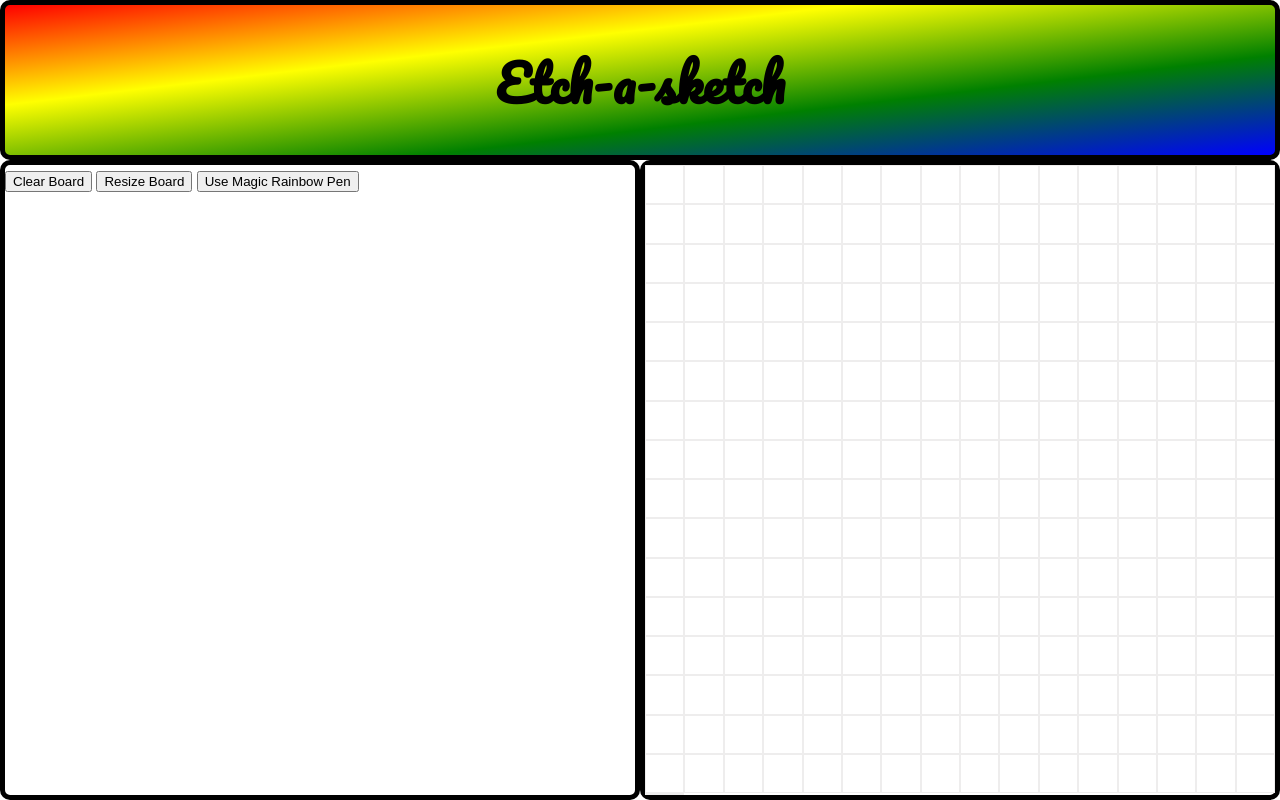
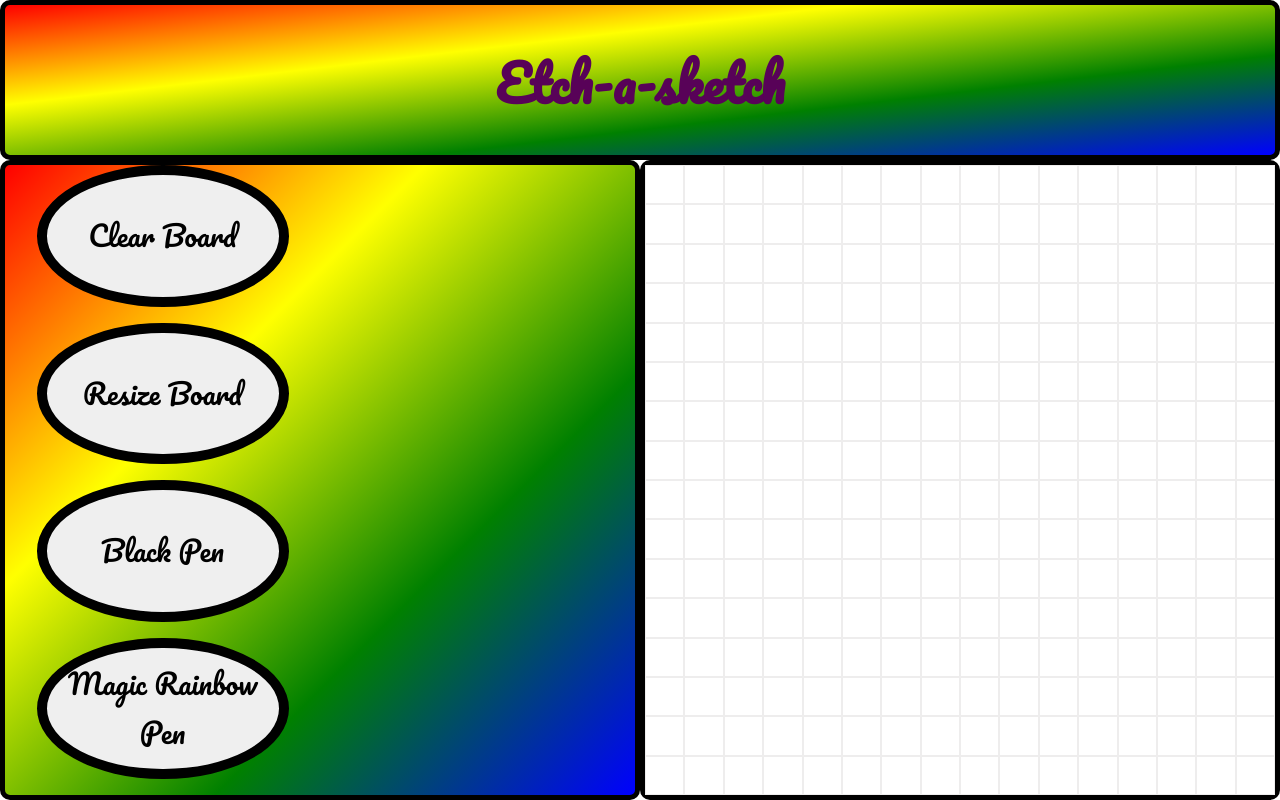
Before and after one commit to MarcusCalgar/etch-a-sketch, a plain HTML site: page index.html in a window 1280 px wide. Both pictures are taken after a click on the button "Clear Board". Drawn offline with Linux system fonts and the light colour scheme.

Commit message:
Functions are now working fine, and has some UI as well

```diff
--- a/index.html
+++ b/index.html
@@ -11,6 +11,7 @@
                 /*background-color: rgb(147, 247, 213);*/
                 font-family: Pacifico, cursive;
                 margin: 0;
+                color: rgb(88, 2, 88);
             }
             div.main{
                 position: relative;
@@ -31,19 +32,22 @@
                 font-size: 50px;
             }
 
-            .menu, .drawingBoard , .header{
+            .menu, #drawingBoard , .header{
                 border: 5px black solid;
                 border-radius: 10px;
             }
-            div.menu{
+            .menu{
                 position: absolute;
                 left: 0;
                 bottom: 0;
                 width: 50%;
                 height: 80%;
+                background-image: linear-gradient(to bottom right, red, yellow, green, blue);
+                display: grid;
+                grid-template-rows: 25% 25% 25% 25%;
             }
 
-            div.drawingBoard{
+            #drawingBoard{
                 position: absolute;
                 right: 0;
                 bottom: 0;
@@ -53,10 +57,20 @@
             }
 
             .tile {
-                height: auto;
-                width: auto;
+                float: left;
                 background-color: white;
                 border: 1px solid rgb(238, 237, 237);
+            }
+
+            .button{
+                display: block;
+                font-size: 1.75em;
+                margin-left: 5%;
+                font-family: Pacifico, cursive;
+                border: 10px solid black;
+                border-radius: 50%;
+                width: 40%;
+                height: 90%;
             }
         </style>
     </head>
@@ -66,101 +80,90 @@
                 <h1>Etch-a-sketch</h1>
             </div>
             <div class="menu">
-                <button type="button" id="clear">Clear Board</button>
-                <button type="button" id="resize">Resize Board</button>
-                <button type="button" id="rainbow">Use Magic Rainbow Pen</button>
-                <button type="button" id="gray" style="display: none">10% Black</button>
+                <button type="button" id="clear" class="button">Clear Board</button>
+                <button type="button" id="resize" class="button">Resize Board</button>
+                <button type="button" id="black" class="button">Black Pen</button>
+                <button type="button" id="rainbow" class="button">Magic Rainbow Pen</button>
             </div>
         </main>
-
 
         <script>
             //Initial setup
             let gridNumber = 16;
             let color = "black";
             const field = document.getElementById("main");
-            const drawingBoard = document.createElement("div");
+
 
             const clearBTN = document.getElementById("clear");
             const resizeBTN = document.getElementById("resize");
+            const blackBTN = document.getElementById("black");
             const rainbowBTN = document.getElementById("rainbow");
             const grayBTN = document.getElementById("gray");
 
-            drawBoard();
-            drawTiles();
+            drawBoard(gridNumber);
+            drawTiles(gridNumber);
 
             //Buttons
+
+            // Clear button functionality
+            clearBTN.addEventListener("click", (e) => {
+                const clearBoard = document.getElementById("drawingBoard").childNodes;
+                clearBoard.forEach((tile) => {
+                tile.style.backgroundColor = "white";
+                });
+            });
 
             //Resize Button functionality
             resizeBTN.addEventListener("click", (e) => {
                 gridNumber = prompt("How many rows do you want to see? Please enter a number.");
-                resetTile();
-                drawBoard();
-                drawTiles();
-                const blackCells = drawingBoard.querySelectorAll("div");
+                field.removeChild(document.getElementById("drawingBoard"));
+                drawBoard(gridNumber);
+                drawTiles(gridNumber);
+            });
+
+            //Black Pen Functionality
+            blackBTN.addEventListener("click", (e) => {
+                const cells = document.getElementById("drawingBoard").childNodes;
+                cells.forEach((cell) => {                           //This overrides the default event listener declared in the drawTiles function
+                    cell.addEventListener("mouseover", () => {
                     color = "black";
-                blackCells.forEach((cell) => {
-                    cell.addEventListener("mouseover", () => {
                     cell.style.backgroundColor = `${color}`;
                     });
                 });
             });
 
-            // Clear button functionality
-            clearBTN.addEventListener("click", (e) => {
-                resetTile();
-            });
-
             //Magic Rainbow Pen functionality
             rainbowBTN.addEventListener("click", (e) => {
-                const rainbowCells = drawingBoard.querySelectorAll("div");
-                rainbowCells.forEach((cell) => {                           //This overrides the default event listener declared in the drawTiles function
+                const cells = document.getElementById("drawingBoard").childNodes;
+                cells.forEach((cell) => {                           //This overrides the default event listener declared in the drawTiles function
                     cell.addEventListener("mouseover", () => {
-                    color = randomColor();
-                    cell.style.backgroundColor = `${color}`;
+                    let color2 = randomColor();
+                    cell.style.backgroundColor = `${color2}`;
                     });
                 });
             });
 
-            // 10% Black button functionality
-            grayBTN.addEventListener("click", (e) => {
-                const grayCells = drawingBoard.querySelectorAll("div");
-                grayCells.forEach((cell) => {
-                    cell.addEventListener("mouseover", () => {
-                    let opacity = 0.1;
-                    cell.style.backgroundColor = `rgba(0, 0, 0, ${opacity}`;
-                    opacity += 0.1;
-                    });
-                });
-            });
             //Functions
+
                 //Create the drawing board function
-                function drawBoard(){
-                    drawingBoard.classList.add("drawingBoard");
+                function drawBoard(gridNumber){
+                    const drawingBoard = document.createElement("div");
+                    drawingBoard.id = "drawingBoard";
                     drawingBoard.style.gridTemplate = `repeat(${gridNumber}, 1fr) / repeat(${gridNumber}, 1fr)`;
+                    field.appendChild(drawingBoard);
+                };
 
-                }
-
-                //Create the tiles function
-                function drawTiles(){
-                    for(let i = 0; i <= gridNumber * gridNumber; i++){
+                //Create the tiles and append function
+                function drawTiles(gridNumber){
+                    for (let i = 0; i < gridNumber * gridNumber; i++){
                         const tile = document.createElement("div");
                         tile.classList.add("tile");
                         tile.addEventListener("mouseover", () => {  //Changing background-color on hovering
                         tile.style.backgroundColor = `${color}`;
                         });
-                    drawingBoard.appendChild(tile);
-                    }
-                    field.appendChild(drawingBoard);
-                    }
-
-                //Reset tiles function
-                function resetTile(){
-                    const tiles = drawingBoard.querySelectorAll("div");
-                    tiles.forEach((div) => {
-                    div.style.backgroundColor = "white";
-                    });
-                }
+                        document.getElementById("drawingBoard").appendChild(tile);
+                    };
+                };
 
                 //Create a random color function and call it for each tile
                 function randomColor(){
```
Lines whose indentation alone changed are shown as unchanged.
